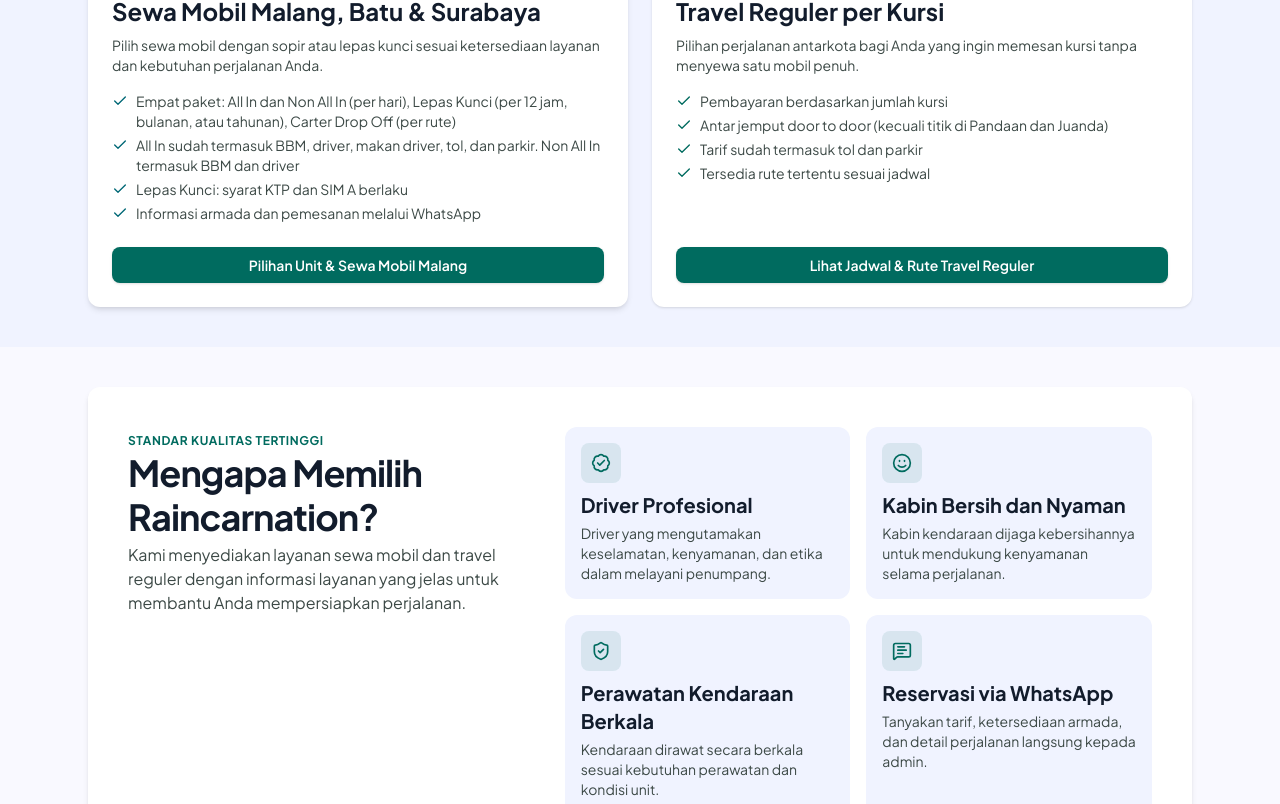
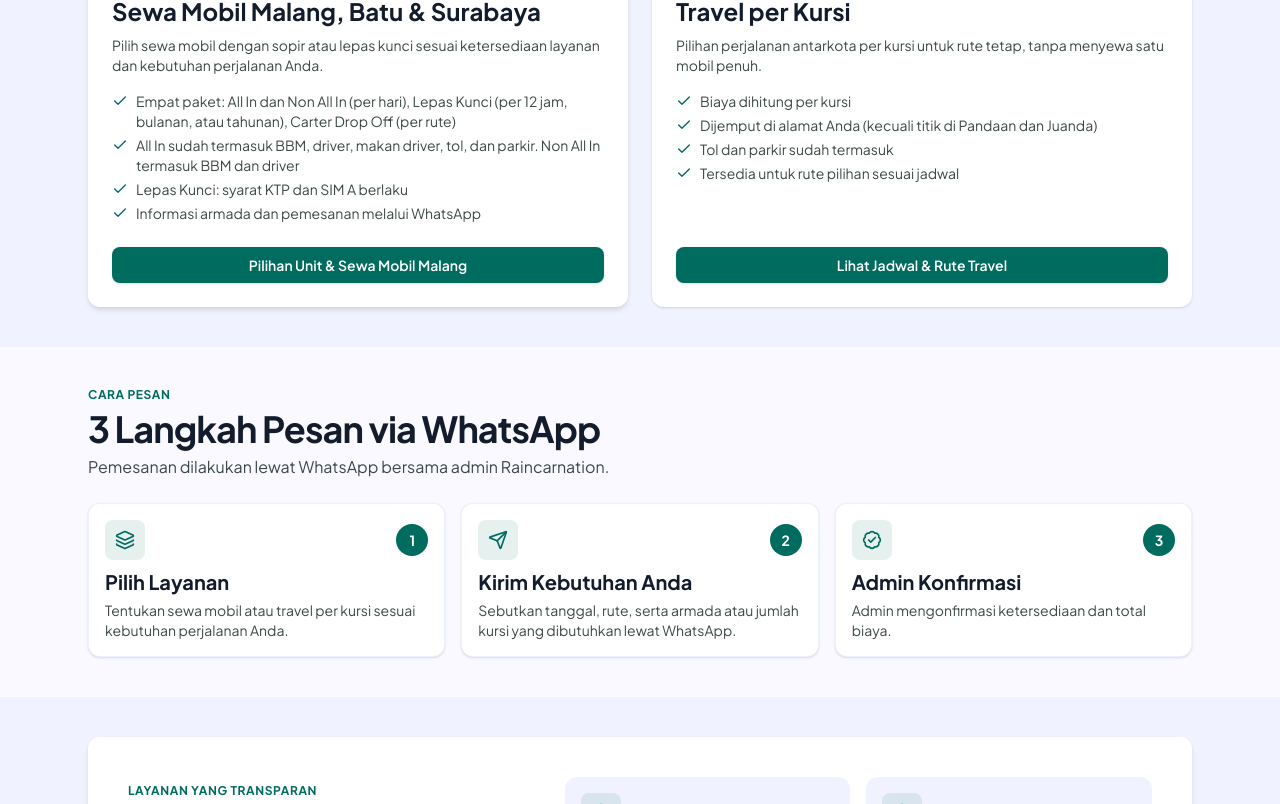
Before and after one commit to athaabiyyu/raincarnation-web, a Next.js app: page / in a window 1280 px wide. Shown: the part 896-1700 px from the top of the page. Built offline with nearby package versions, Linux system fonts and the light colour scheme; no server answers.

Commit message:
UI Final Beranda

```diff
--- a/src/app/page.tsx
+++ b/src/app/page.tsx
@@ -1,6 +1,7 @@
 import type { Metadata } from "next";
 import BerandaHero from "@/components/sections/BerandaHero";
 import BerandaServices from "@/components/sections/BerandaServices";
+import BerandaSteps from "@/components/sections/BerandaSteps";
 import BerandaWhy from "@/components/sections/BerandaWhy";
 import BerandaFaq from "@/components/sections/BerandaFaq";
 import ArmadaCatalog from "@/components/sections/ArmadaCatalog";
@@ -239,6 +240,7 @@
                     </section>
                )}
 
+               <BerandaServices />
 
                <ArmadaCatalog
                     armada={armada}
@@ -257,7 +259,7 @@
                     />
                )}
 
-               <BerandaServices />
+               <BerandaSteps />
 
                <BerandaWhy whatsapp={whatsapp} />
                <BerandaFaq />
--- a/src/components/sections/ArmadaCatalog.tsx
+++ b/src/components/sections/ArmadaCatalog.tsx
@@ -48,7 +48,7 @@
      return (
           <section
                id={armadaCatalog.id}
-               className={`w-full scroll-mt-32 ${isHome ? "bg-surface-container-low py-space-xl" : "pt-space-xl"
+               className={`w-full scroll-mt-32 ${isHome ? "bg-surface py-space-xl" : "pt-space-xl"
                     }`}
           >
                <div className="mx-auto max-w-6xl px-gutter">
--- a/src/components/sections/BerandaFaq.tsx
+++ b/src/components/sections/BerandaFaq.tsx
@@ -12,7 +12,7 @@
      };
 
      return (
-          <section className="w-full bg-surface-container-low py-space-xl">
+          <section className="w-full bg-surface py-space-xl">
                <div className="mx-auto max-w-4xl px-gutter">
                     {/* Header: Rata Tengah (text-center) dengan ukuran font judul setara section lain */}
                     <div className="space-y-space-xs text-center pb-space-lg">
@@ -34,7 +34,7 @@
                               return (
                                    <div
                                         key={index}
-                                        className="overflow-hidden rounded-xl border border-surface-container-high/60 bg-surface-container-lowest shadow-2xs transition-all duration-200 md:rounded-2xl"
+                                        className="overflow-hidden rounded-xl border border-surface-container-high/60 bg-surface-container-low shadow-2xs transition-all duration-200 md:rounded-2xl"
                                    >
                                         <button
                                              type="button"
--- /dev/null
+++ b/src/components/sections/BerandaSteps.tsx
@@ -0,0 +1,62 @@
+import { BadgeCheck, Layers, Send } from "lucide-react";
+import type { LucideIcon } from "lucide-react";
+import { berandaSteps } from "@/constants/beranda";
+import type { BerandaStepIcon } from "@/constants/beranda";
+
+const stepIcons: Record<BerandaStepIcon, LucideIcon> = {
+     layers: Layers,
+     send: Send,
+     "badge-check": BadgeCheck,
+};
+
+export default function BerandaSteps() {
+     return (
+          <section className="w-full bg-surface py-space-xl">
+               <div className="mx-auto max-w-6xl space-y-space-lg px-gutter">
+                    <div className="space-y-space-xs">
+                         <span className="block font-label-sm text-label-sm font-bold uppercase tracking-wider text-primary">
+                              {berandaSteps.eyebrow}
+                         </span>
+                         <h2 className="font-headline-lg text-headline-lg tracking-tight text-on-surface">
+                              {berandaSteps.title}
+                         </h2>
+                         <p className="max-w-3xl font-body-md text-body-md text-on-surface-variant">
+                              {berandaSteps.description}
+                         </p>
+                    </div>
+
+                    <ol className="grid grid-cols-1 gap-space-md md:grid-cols-3">
+                         {berandaSteps.steps.map((step, index) => {
+                              const Icon = stepIcons[step.icon];
+                              return (
+                                   <li
+                                        key={step.title}
+                                        className="flex flex-col gap-space-sm rounded-xl border border-surface-container-high/60 bg-surface-container-lowest p-space-md shadow-sm"
+                                   >
+                                        <div className="flex items-center justify-between">
+                                             <div className="flex h-10 w-10 shrink-0 items-center justify-center rounded-lg bg-primary/10 text-primary">
+                                                  <Icon size={20} aria-hidden="true" />
+                                             </div>
+                                             <span
+                                                  className="flex h-8 w-8 items-center justify-center rounded-full bg-primary font-label-md text-label-md font-bold text-on-primary"
+                                                  aria-hidden="true"
+                                             >
+                                                  {index + 1}
+                                             </span>
+                                        </div>
+                                        <div className="space-y-1">
+                                             <h3 className="font-headline-sm text-headline-sm font-bold text-on-surface">
+                                                  {step.title}
+                                             </h3>
+                                             <p className="font-body-sm text-body-sm text-on-surface-variant">
+                                                  {step.description}
+                                             </p>
+                                        </div>
+                                   </li>
+                              );
+                         })}
+                    </ol>
+               </div>
+          </section>
+     );
+}
--- a/src/components/sections/BerandaWhy.tsx
+++ b/src/components/sections/BerandaWhy.tsx
@@ -26,13 +26,13 @@
           : null;
 
      return (
-          <section className="w-full bg-surface py-space-xl">
+          <section className="w-full bg-surface-container-low py-space-xl">
                <div className="mx-auto max-w-6xl px-gutter">
                     <div className="rounded-xl bg-surface-container-lowest p-space-lg shadow-md lg:p-space-xl">
                          <div className="grid grid-cols-1 gap-space-lg lg:grid-cols-12 lg:gap-y-space-md">
                               <div className="space-y-space-xs lg:col-span-5 lg:col-start-1 lg:row-start-1 lg:self-end">
                                    <span className="font-label-sm text-label-sm font-bold uppercase tracking-wider text-primary">
-                                        STANDAR KUALITAS TERTINGGI
+                                        LAYANAN YANG TRANSPARAN
                                    </span>
                                    <h2 className="font-headline-lg text-headline-lg tracking-tight text-on-surface">
                                         {berandaWhy.title}
--- a/src/components/sections/FeaturedRoutes.tsx
+++ b/src/components/sections/FeaturedRoutes.tsx
@@ -63,7 +63,8 @@
 
      return (
           <section
-               className={`w-full py-space-xl ${onlyFeatured ? "bg-surface" : "bg-surface-container-low"
+               id={onlyFeatured ? "rute-travel" : undefined}
+               className={`w-full scroll-mt-24 py-space-xl ${onlyFeatured ? "bg-surface-container-low" : "bg-surface"
                     }`}
           >
                <div className="mx-auto max-w-6xl space-y-space-lg px-gutter">
--- a/src/constants/beranda.ts
+++ b/src/constants/beranda.ts
@@ -1,4 +1,5 @@
 export type BerandaServiceIcon = "armchair" | "car";
+export type BerandaStepIcon = "layers" | "send" | "badge-check";
 export type BerandaWhyIcon =
      | "badge-check"
      | "smile"
@@ -51,18 +52,18 @@
           },
           {
                icon: "armchair",
-               tag: "TRAVEL REGULER",
-               title: "Travel Reguler per Kursi",
+               tag: "TRAVEL",
+               title: "Travel per Kursi",
                description:
-                    "Pilihan perjalanan antarkota bagi Anda yang ingin memesan kursi tanpa menyewa satu mobil penuh.",
+                    "Pilihan perjalanan antarkota per kursi untuk rute tetap, tanpa menyewa satu mobil penuh.",
                points: [
-                    "Pembayaran berdasarkan jumlah kursi",
-                    "Antar jemput door to door (kecuali titik di Pandaan dan Juanda)",
-                    "Tarif sudah termasuk tol dan parkir",
-                    "Tersedia rute tertentu sesuai jadwal",
+                    "Biaya dihitung per kursi",
+                    "Dijemput di alamat Anda (kecuali titik di Pandaan dan Juanda)",
+                    "Tol dan parkir sudah termasuk",
+                    "Tersedia untuk rute pilihan sesuai jadwal",
                ],
-               button: "Lihat Jadwal & Rute Travel Reguler",
-               href: "/travel",
+               button: "Lihat Jadwal & Rute Travel",
+               href: "#rute-travel",
                featured: false,
           },
      ] satisfies {
@@ -77,37 +78,68 @@
      }[],
 };
 
+export const berandaSteps = {
+     eyebrow: "CARA PESAN",
+     title: "3 Langkah Pesan via WhatsApp",
+     description:
+          "Pemesanan dilakukan lewat WhatsApp bersama admin Raincarnation.",
+     steps: [
+          {
+               icon: "layers",
+               title: "Pilih Layanan",
+               description:
+                    "Tentukan sewa mobil atau travel per kursi sesuai kebutuhan perjalanan Anda.",
+          },
+          {
+               icon: "send",
+               title: "Kirim Kebutuhan Anda",
+               description:
+                    "Sebutkan tanggal, rute, serta armada atau jumlah kursi yang dibutuhkan lewat WhatsApp.",
+          },
+          {
+               icon: "badge-check",
+               title: "Admin Konfirmasi",
+               description:
+                    "Admin mengonfirmasi ketersediaan dan total biaya.",
+          },
+     ] satisfies {
+          icon: BerandaStepIcon;
+          title: string;
+          description: string;
+     }[],
+};
+
 export const berandaWhy = {
      eyebrow: "Standar Kualitas Raincarnation",
      title: "Mengapa Memilih Raincarnation?",
      description:
-          "Kami menyediakan layanan sewa mobil dan travel reguler dengan informasi layanan yang jelas untuk membantu Anda mempersiapkan perjalanan.",
+          "Rincian layanan kami tulis jelas sejak awal, jadi Anda tahu apa yang termasuk sebelum memesan sewa mobil atau travel per kursi.",
      button: "Hubungi Admin Reservasi",
      message: "Halo Admin Raincarnation, saya ingin tanya reservasi.",
      items: [
           {
                icon: "badge-check",
-               title: "Driver Profesional",
+               title: "Rincian Tarif Jelas",
                description:
-                    "Driver yang mengutamakan keselamatan, kenyamanan, dan etika dalam melayani penumpang.",
+                    "All In sudah termasuk BBM, driver, makan driver, tol, dan parkir. Tarif travel per kursi juga sudah termasuk tol dan parkir.",
           },
           {
                icon: "smile",
-               title: "Kabin Bersih dan Nyaman",
+               title: "Layanan 24 Jam",
                description:
-                    "Kabin kendaraan dijaga kebersihannya untuk mendukung kenyamanan selama perjalanan.",
+                    "Admin siap dihubungi lewat WhatsApp kapan saja untuk menanyakan tarif, jadwal, dan ketersediaan.",
           },
           {
                icon: "shield-check",
-               title: "Perawatan Kendaraan Berkala",
+               title: "Unit Dicek Sebelum Berangkat",
                description:
-                    "Kendaraan dirawat secara berkala sesuai kebutuhan perawatan dan kondisi unit.",
+                    "Setiap unit kami cek terlebih dahulu sebelum digunakan, supaya perjalanan Anda lebih tenang.",
           },
           {
                icon: "message-square-text",
-               title: "Reservasi via WhatsApp",
+               title: "Pilihan Layanan Lengkap",
                description:
-                    "Tanyakan tarif, ketersediaan armada, dan detail perjalanan langsung kepada admin.",
+                    "Sewa mobil dengan sopir atau lepas kunci, carter satu arah, dan travel per kursi dalam satu tempat.",
           },
      ] satisfies {
           icon: BerandaWhyIcon;
@@ -120,7 +152,7 @@
      eyebrow: "PERTANYAAN UMUM",
      title: "Pertanyaan Sering Diajukan Seputar Sewa Mobil Malang",
      description:
-          "Temukan jawaban cepat mengenai layanan sewa mobil, paket driver, lepas kunci, dan travel reguler di Raincarnation.",
+          "Temukan jawaban cepat mengenai layanan sewa mobil, paket driver, lepas kunci, dan travel per kursi di Raincarnation.",
      items: [
           {
                question: "Apakah Raincarnation menyediakan layanan sewa mobil Malang dengan driver?",
@@ -133,9 +165,14 @@
                     "Tersedia untuk unit dan kriteria tertentu. Anda dapat menghubungi admin reservasi kami via WhatsApp untuk mengetahui syarat dan ketentuan sewa mobil lepas kunci.",
           },
           {
-               question: "Apa bedanya sewa mobil All In, Lepas Kunci, dan Carter Drop Off?",
+               question: "Apa bedanya sewa mobil All In, Non All In, Lepas Kunci, dan Carter Drop Off?",
                answer:
-                    "All In adalah sewa mobil dengan sopir, tarif per hari. Lepas Kunci adalah sewa mobil tanpa sopir, tarif per 12 jam, dan penyewa membawa KTP serta SIM A yang masih berlaku. Carter Drop Off 1 Arah adalah satu mobil untuk satu rute dari kota asal ke kota tujuan, tarif per rute. Tanyakan rincian lengkapnya ke admin lewat WhatsApp.",
+                    "All In adalah sewa mobil dengan sopir, tarif per hari, sudah termasuk BBM, driver, makan driver, tol, dan parkir. Non All In juga dengan sopir dan tarif per hari, tetapi hanya termasuk BBM dan driver. Lepas Kunci adalah sewa mobil tanpa sopir, dan penyewa membawa KTP serta SIM A yang masih berlaku. Carter Drop Off 1 Arah adalah satu mobil untuk satu rute dari kota asal ke kota tujuan, tarif per rute. Tanyakan rincian lengkapnya ke admin lewat WhatsApp.",
+          },
+          {
+               question: "Berapa lama durasi sewa mobil yang tersedia?",
+               answer:
+                    "All In dan Non All In dihitung per hari. Lepas Kunci tersedia per 12 jam, bulanan, atau tahunan. Carter Drop Off dihitung per rute tanpa durasi. Butuh durasi lain, termasuk 24 jam? Tanyakan ke admin lewat WhatsApp.",
           },
           {
                question: "Berapa harga sewa mobil per hari di Malang?",
--- a/src/constants/cta-banner.ts
+++ b/src/constants/cta-banner.ts
@@ -2,8 +2,8 @@
      badge: "Pemesanan Mudah",
      title: "Rencanakan Perjalanan Anda Bersama Raincarnation",
      description:
-          "Butuh sewa mobil di Malang, Batu, atau Surabaya? Atau ingin memesan kursi travel reguler untuk rute yang tersedia? Hubungi admin Raincarnation untuk menanyakan tarif, jadwal, dan ketersediaan layanan.",
+          "Butuh sewa mobil di Malang, Batu, atau Surabaya? Atau ingin memesan kursi travel untuk rute yang tersedia? Hubungi admin Raincarnation untuk menanyakan tarif, jadwal, dan ketersediaan layanan.",
      buttonLabel: "Pesan via WhatsApp Sekarang",
      whatsappMessage:
-          "Halo Admin Raincarnation, saya ingin memesan tiket travel reguler sekarang",
+          "Halo Admin Raincarnation, saya ingin menanyakan sewa mobil atau travel.",
 };
```
Also changed, not shown: src/components/layout/Footer.tsx (+20 -2 lines), src/constants/footer.ts (+16 -0 lines).
